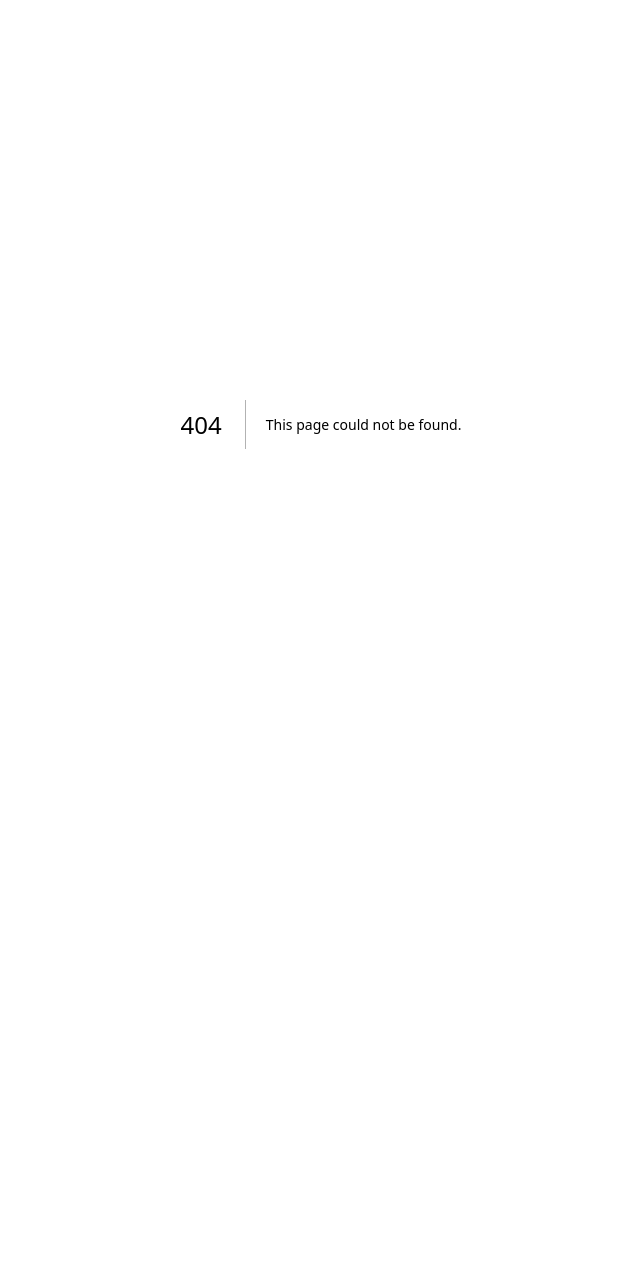
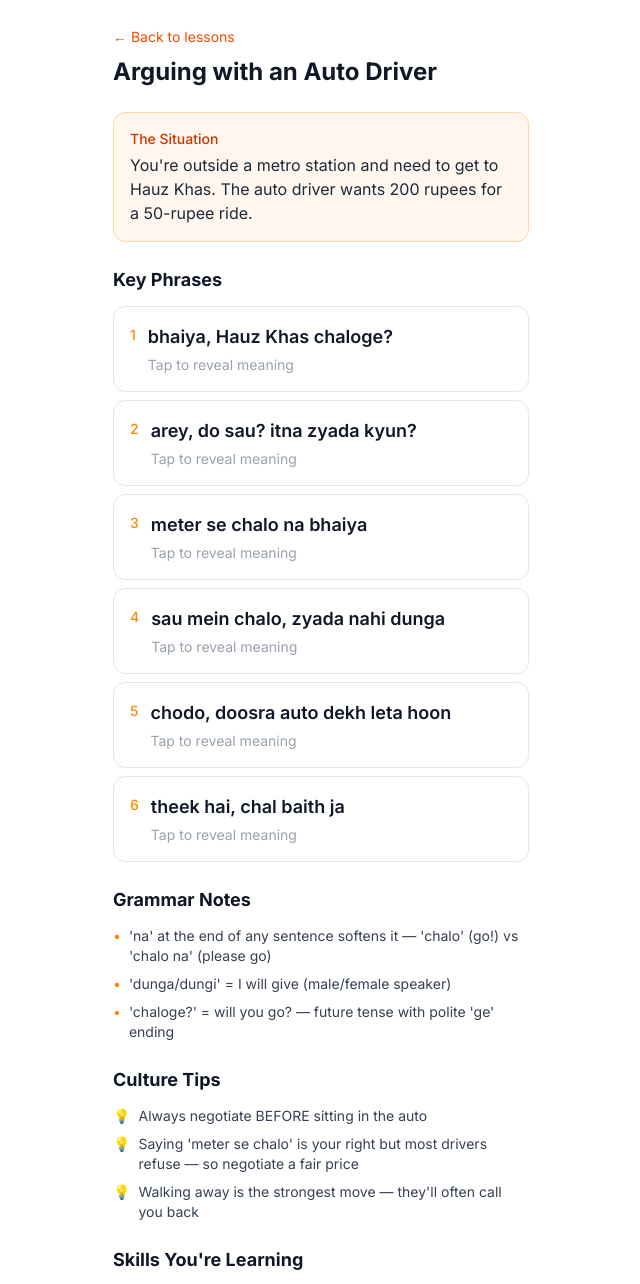
Before and after one commit to abhinav-kipper/learn-hindi, a Next.js app: page /lessons/auto-negotiation in a window 1280 px wide. Before the commit this address had no page. Shown: the top 1284 px of the page, without its empty margins (319-959 px from the left). Before the commit the page ends 848 px from the top, so only its background shows below. Built offline with nearby package versions, Linux system fonts and the light colour scheme.

Commit message:
feat: add lesson view page with phrases, skills, and completion

```diff
--- /dev/null
+++ b/app/lessons/[id]/complete-button.tsx
@@ -0,0 +1,38 @@
+'use client'
+
+import { useState, useEffect } from 'react'
+import { markLessonComplete, isLessonComplete } from '@/lib/progress'
+
+interface LessonCompleteButtonProps {
+  lessonId: string
+}
+
+export function LessonCompleteButton({ lessonId }: LessonCompleteButtonProps) {
+  const [completed, setCompleted] = useState(false)
+
+  useEffect(() => {
+    setCompleted(isLessonComplete(lessonId))
+  }, [lessonId])
+
+  const handleComplete = () => {
+    markLessonComplete(lessonId)
+    setCompleted(true)
+  }
+
+  if (completed) {
+    return (
+      <div className="text-center py-2 text-green-600 font-medium text-sm">
+        ✓ Lesson completed
+      </div>
+    )
+  }
+
+  return (
+    <button
+      onClick={handleComplete}
+      className="w-full py-3 px-4 bg-gray-100 text-gray-700 font-medium rounded-xl hover:bg-gray-200 transition-colors"
+    >
+      Mark as Complete
+    </button>
+  )
+}
--- /dev/null
+++ b/app/lessons/[id]/page.tsx
@@ -0,0 +1,95 @@
+import { notFound } from 'next/navigation'
+import Link from 'next/link'
+import { getLessonById, getAllLessons } from '@/lib/lessons'
+import { PhraseCard } from '@/components/phrase-card'
+import { SkillBreakdown } from '@/components/skill-breakdown'
+import { LessonCompleteButton } from './complete-button'
+
+interface LessonPageProps {
+  params: Promise<{ id: string }>
+}
+
+export function generateStaticParams() {
+  return getAllLessons().map((lesson) => ({ id: lesson.id }))
+}
+
+export default async function LessonPage({ params }: LessonPageProps) {
+  const { id } = await params
+  const lesson = getLessonById(id)
+
+  if (!lesson) {
+    notFound()
+  }
+
+  return (
+    <div className="space-y-6">
+      <div>
+        <Link href="/" className="text-sm text-orange-600 hover:text-orange-700">
+          ← Back to lessons
+        </Link>
+        <h1 className="text-2xl font-bold text-gray-900 mt-2">{lesson.title}</h1>
+      </div>
+
+      <div className="p-4 bg-orange-50 rounded-xl border border-orange-200">
+        <p className="text-sm font-medium text-orange-700 mb-1">The Situation</p>
+        <p className="text-gray-800">{lesson.situation}</p>
+      </div>
+
+      <div>
+        <h2 className="text-lg font-bold text-gray-900 mb-3">Key Phrases</h2>
+        <div className="space-y-2">
+          {lesson.phrases.map((phrase, index) => (
+            <PhraseCard key={index} phrase={phrase} index={index} />
+          ))}
+        </div>
+      </div>
+
+      {lesson.grammar_notes.length > 0 && (
+        <div>
+          <h2 className="text-lg font-bold text-gray-900 mb-3">Grammar Notes</h2>
+          <ul className="space-y-2">
+            {lesson.grammar_notes.map((note, index) => (
+              <li key={index} className="flex gap-2 text-sm text-gray-700">
+                <span className="text-orange-400">•</span>
+                {note}
+              </li>
+            ))}
+          </ul>
+        </div>
+      )}
+
+      {lesson.culture_notes.length > 0 && (
+        <div>
+          <h2 className="text-lg font-bold text-gray-900 mb-3">Culture Tips</h2>
+          <ul className="space-y-2">
+            {lesson.culture_notes.map((note, index) => (
+              <li key={index} className="flex gap-2 text-sm text-gray-700">
+                <span className="text-amber-500">💡</span>
+                {note}
+              </li>
+            ))}
+          </ul>
+        </div>
+      )}
+
+      <div>
+        <h2 className="text-lg font-bold text-gray-900 mb-3">Skills You&apos;re Learning</h2>
+        <div className="space-y-2">
+          {lesson.skill_breakdown.map((skill, index) => (
+            <SkillBreakdown key={index} skill={skill} />
+          ))}
+        </div>
+      </div>
+
+      <div className="flex flex-col gap-3 pt-4 border-t border-gray-200">
+        <Link
+          href={`/practice/${lesson.id}`}
+          className="block w-full text-center py-3 px-4 bg-orange-500 text-white font-semibold rounded-xl hover:bg-orange-600 transition-colors"
+        >
+          Practice This Lesson →
+        </Link>
+        <LessonCompleteButton lessonId={lesson.id} />
+      </div>
+    </div>
+  )
+}
--- /dev/null
+++ b/components/phrase-card.tsx
@@ -0,0 +1,37 @@
+'use client'
+
+import { useState } from 'react'
+import { Phrase } from '@/types/lesson'
+
+interface PhraseCardProps {
+  phrase: Phrase
+  index: number
+}
+
+export function PhraseCard({ phrase, index }: PhraseCardProps) {
+  const [revealed, setRevealed] = useState(false)
+
+  return (
+    <div
+      onClick={() => setRevealed(!revealed)}
+      className="p-4 bg-white rounded-xl border border-gray-200 cursor-pointer hover:border-orange-300 transition-all"
+    >
+      <div className="flex items-start gap-3">
+        <span className="text-sm font-medium text-orange-400 mt-0.5">
+          {index + 1}
+        </span>
+        <div className="flex-1">
+          <p className="text-lg font-semibold text-gray-900">{phrase.hindi}</p>
+          {revealed ? (
+            <div className="mt-2 space-y-1">
+              <p className="text-gray-700">{phrase.english}</p>
+              <p className="text-sm text-orange-600 italic">{phrase.context}</p>
+            </div>
+          ) : (
+            <p className="text-sm text-gray-400 mt-1">Tap to reveal meaning</p>
+          )}
+        </div>
+      </div>
+    </div>
+  )
+}
--- /dev/null
+++ b/components/skill-breakdown.tsx
@@ -0,0 +1,37 @@
+'use client'
+
+import { useState } from 'react'
+import { SkillBreakdown as SkillBreakdownType } from '@/types/lesson'
+
+interface SkillBreakdownProps {
+  skill: SkillBreakdownType
+}
+
+export function SkillBreakdown({ skill }: SkillBreakdownProps) {
+  const [expanded, setExpanded] = useState(false)
+
+  return (
+    <div className="border border-amber-200 rounded-xl overflow-hidden">
+      <button
+        onClick={() => setExpanded(!expanded)}
+        className="w-full p-4 text-left bg-amber-50 hover:bg-amber-100 transition-colors flex items-center justify-between"
+      >
+        <span className="font-semibold text-amber-800">{skill.skill}</span>
+        <span className="text-amber-600">{expanded ? '−' : '+'}</span>
+      </button>
+      {expanded && (
+        <div className="p-4 bg-white space-y-3">
+          <p className="text-gray-700 text-sm">{skill.explanation}</p>
+          <div className="space-y-2">
+            {skill.more_examples.map((ex, i) => (
+              <div key={i} className="flex gap-2 text-sm">
+                <span className="font-medium text-gray-900">{ex.hindi}</span>
+                <span className="text-gray-500">— {ex.english}</span>
+              </div>
+            ))}
+          </div>
+        </div>
+      )}
+    </div>
+  )
+}
```
